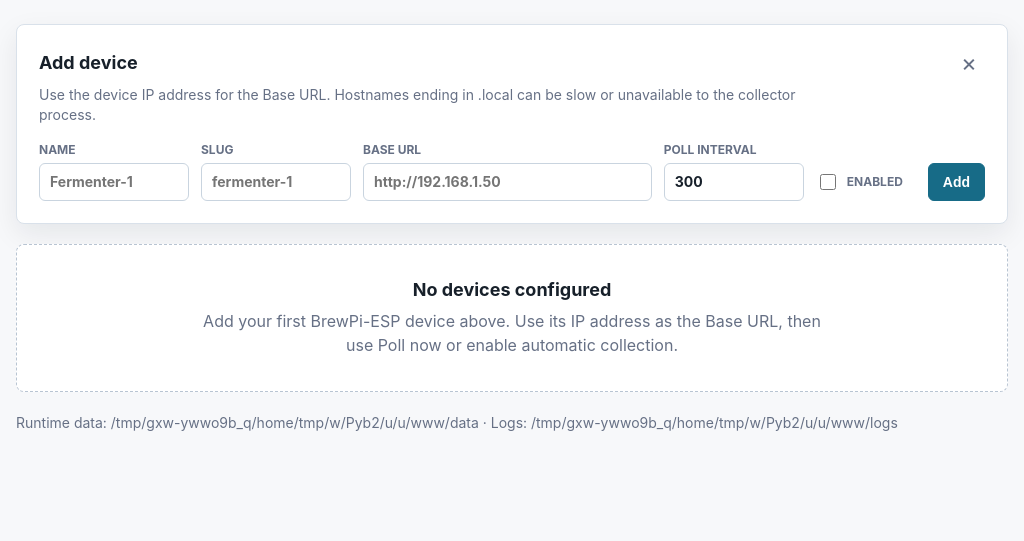
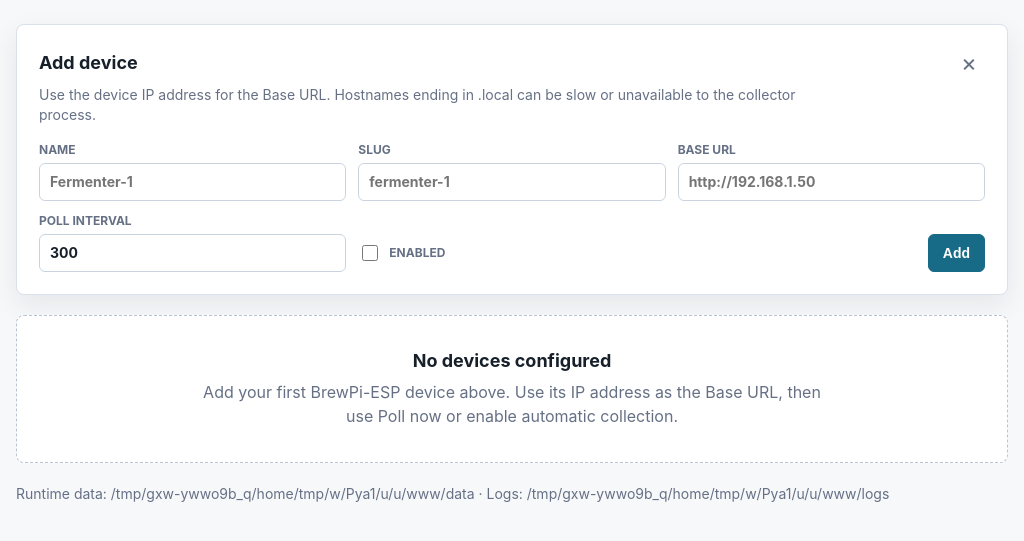
Before and after one commit to RikyTres/FermentLogCollector, a FastAPI app: page / in a window 1024 px wide. Shown: the part 112-653 px from the top of the page. Run offline with FastAPI, Linux system fonts and the light colour scheme; data that the repository does not hold is empty.

Commit message:
Fix compact desktop form layout

```diff
--- a/ferment_log_collector/static/styles.css
+++ b/ferment_log_collector/static/styles.css
@@ -380,6 +380,22 @@ input {
 
 footer {
   margin-top: 22px;
+  overflow-wrap: anywhere;
+}
+
+@media (min-width: 861px) and (max-width: 1100px) {
+  .device-form {
+    grid-template-columns: repeat(6, minmax(0, 1fr));
+  }
+
+  .device-form > * {
+    min-width: 0;
+    grid-column: span 2;
+  }
+
+  .device-form > .button {
+    justify-self: end;
+  }
 }
 
 @media (max-width: 860px) {
```
